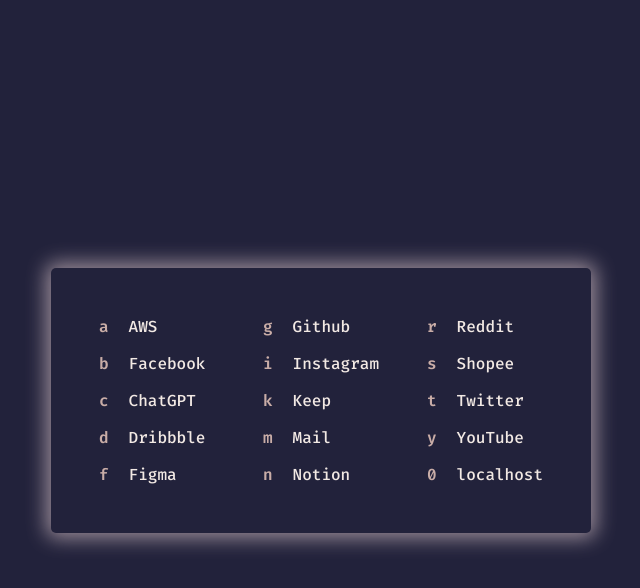
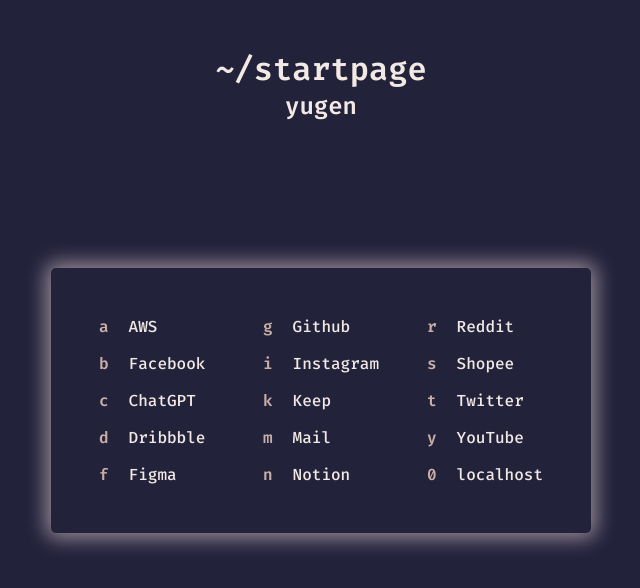
Before and after one commit to xyugen/startpage, a plain HTML site: page index.html in a window 1280 px wide. Shown: the whole page, without its empty margins (319-959 px from the left). Drawn offline with Linux system fonts and the light colour scheme.

Commit message:
feat: add header

```diff
--- a/index.html
+++ b/index.html
@@ -7,6 +7,11 @@
     </html>
     <body>
         <div class="container">
+            <header>
+                <h1>~/startpage</h1>
+                <h2>yugen</h2>
+            </header>
+
             <main class="content">
             </main>
             <input type="text" class="search" onkeyup="handleChange()" onkeypress="if(event.keyCode === 13) handleSearch()" autofocus required/>
--- a/styles.css
+++ b/styles.css
@@ -24,7 +24,6 @@
 *, *::before, *::after {
     padding: 0;
     margin: 0;
-
 }
 
 body {
@@ -40,6 +39,14 @@ body {
     display: flex;
     justify-content: center;
     align-items: center;
+    flex-direction: column;
+}
+
+header {
+    position: absolute;
+    top: 3em;
+
+    text-align: center;
 }
 
 .content {
```
